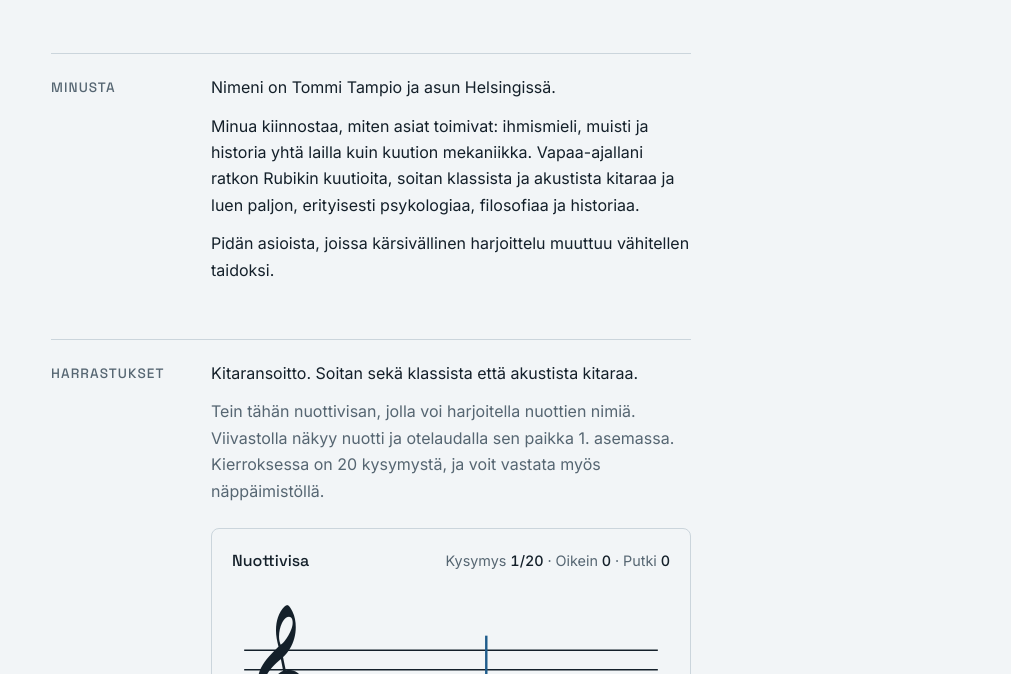
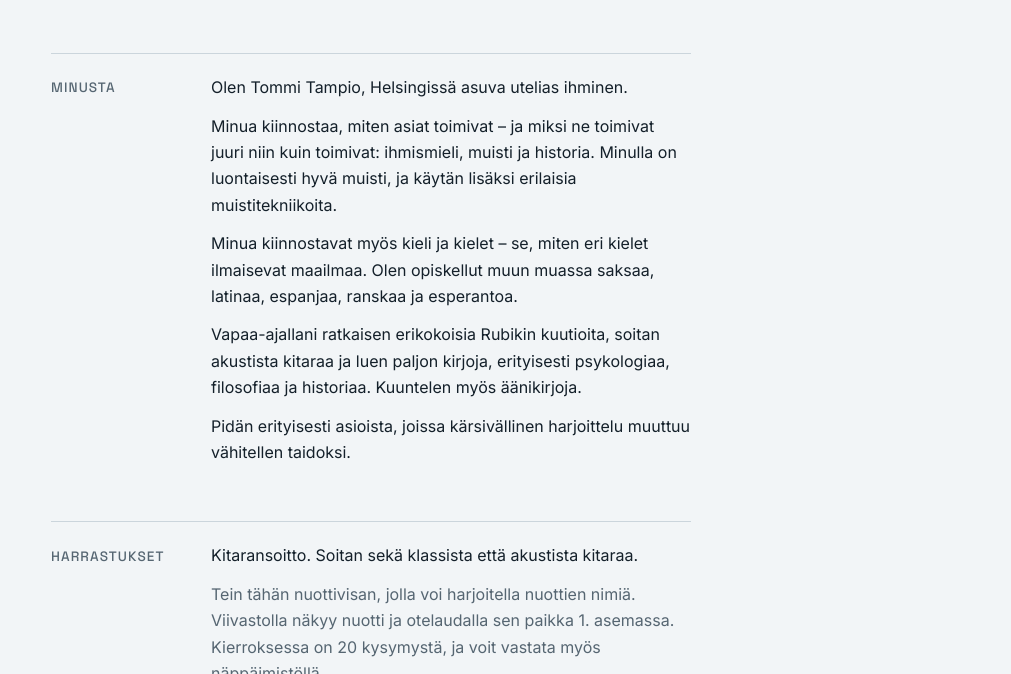
Before and after one commit to tommitampio/tommitampio.github.io, a plain HTML site: page index.html in a window 1280 px wide. Shown: the part 426-1100 px from the top of the page, without its empty margins (269-1280 px from the left). Drawn offline with Linux system fonts and the light colour scheme; no server answers; a web font is replaced by a local one.

Commit message:
Uusi Minusta-teksti (fi/sv/en)
Co-Authored-By: Claude Opus 5.5 <noreply@anthropic.com>
Claude-Session: https://claude.ai/code/session_01M76kDyetvGtucQ4uqwgGmm

```diff
--- a/index.html
+++ b/index.html
@@ -292,9 +292,11 @@ header .meta { padding-right: 4.75rem; }
   <section id="minusta">
     <h2>Minusta</h2>
     <div>
-      <p>Nimeni on Tommi Tampio ja asun Helsingissä.</p>
-      <p>Minua kiinnostaa, miten asiat toimivat: ihmismieli, muisti ja historia yhtä lailla kuin kuution mekaniikka. Vapaa-ajallani ratkon Rubikin kuutioita, soitan klassista ja akustista kitaraa ja luen paljon, erityisesti psykologiaa, filosofiaa ja historiaa.</p>
-      <p>Pidän asioista, joissa kärsivällinen harjoittelu muuttuu vähitellen taidoksi.</p>
+      <p>Olen Tommi Tampio, Helsingissä asuva utelias ihminen.</p>
+      <p>Minua kiinnostaa, miten asiat toimivat – ja miksi ne toimivat juuri niin kuin toimivat: ihmismieli, muisti ja historia. Minulla on luontaisesti hyvä muisti, ja käytän lisäksi erilaisia muistitekniikoita.</p>
+      <p>Minua kiinnostavat myös kieli ja kielet – se, miten eri kielet ilmaisevat maailmaa. Olen opiskellut muun muassa saksaa, latinaa, espanjaa, ranskaa ja esperantoa.</p>
+      <p>Vapaa-ajallani ratkaisen erikokoisia Rubikin kuutioita, soitan akustista kitaraa ja luen paljon kirjoja, erityisesti psykologiaa, filosofiaa ja historiaa. Kuuntelen myös äänikirjoja.</p>
+      <p>Pidän erityisesti asioista, joissa kärsivällinen harjoittelu muuttuu vähitellen taidoksi.</p>
     </div>
   </section>
 
@@ -1110,9 +1112,11 @@ header .meta { padding-right: 4.75rem; }
     "Helsinki": ["Helsingfors", "Helsinki"],
     "Tervetuloa kotisivulleni. Tämä on alku, ja tänne tulee lisää sitä mukaa kun tekemistä kertyy.": ["Välkommen till min hemsida. Det här är början, och mer kommer allt eftersom jag hittar på nya saker.", "Welcome to my homepage. This is just the beginning, and more will be added as I go."],
     "Minusta": ["Om mig", "About me"],
-    "Nimeni on Tommi Tampio ja asun Helsingissä.": ["Jag heter Tommi Tampio och bor i Helsingfors.", "My name is Tommi Tampio and I live in Helsinki."],
-    "Minua kiinnostaa, miten asiat toimivat: ihmismieli, muisti ja historia yhtä lailla kuin kuution mekaniikka. Vapaa-ajallani ratkon Rubikin kuutioita, soitan klassista ja akustista kitaraa ja luen paljon, erityisesti psykologiaa, filosofiaa ja historiaa.": ["Jag är intresserad av hur saker fungerar: människans sinne, minnet och historien lika mycket som kubens mekanik. På fritiden löser jag Rubiks kuber, spelar klassisk och akustisk gitarr och läser mycket, särskilt psykologi, filosofi och historia.", "I'm interested in how things work: the human mind, memory and history just as much as the mechanics of a cube. In my free time I solve Rubik's cubes, play classical and acoustic guitar and read a lot, especially psychology, philosophy and history."],
-    "Pidän asioista, joissa kärsivällinen harjoittelu muuttuu vähitellen taidoksi.": ["Jag gillar saker där tålmodig övning sakta blir till skicklighet.", "I like things where patient practice gradually turns into skill."],
+    "Olen Tommi Tampio, Helsingissä asuva utelias ihminen.": ["Jag är Tommi Tampio, en nyfiken människa som bor i Helsingfors.", "I'm Tommi Tampio, a curious person living in Helsinki."],
+    "Minua kiinnostaa, miten asiat toimivat – ja miksi ne toimivat juuri niin kuin toimivat: ihmismieli, muisti ja historia. Minulla on luontaisesti hyvä muisti, ja käytän lisäksi erilaisia muistitekniikoita.": ["Jag är intresserad av hur saker fungerar – och varför de fungerar just som de gör: människans sinne, minnet och historien. Jag har ett naturligt gott minne och använder dessutom olika minnestekniker.", "I'm interested in how things work – and why they work exactly the way they do: the human mind, memory and history. I have a naturally good memory, and I also use various memory techniques."],
+    "Minua kiinnostavat myös kieli ja kielet – se, miten eri kielet ilmaisevat maailmaa. Olen opiskellut muun muassa saksaa, latinaa, espanjaa, ranskaa ja esperantoa.": ["Jag är också intresserad av språk – hur olika språk uttrycker världen. Jag har bland annat studerat tyska, latin, spanska, franska och esperanto.", "I'm also interested in language and languages – how different languages express the world. Among others, I have studied German, Latin, Spanish, French and Esperanto."],
+    "Vapaa-ajallani ratkaisen erikokoisia Rubikin kuutioita, soitan akustista kitaraa ja luen paljon kirjoja, erityisesti psykologiaa, filosofiaa ja historiaa. Kuuntelen myös äänikirjoja.": ["På fritiden löser jag Rubiks kuber i olika storlekar, spelar akustisk gitarr och läser mycket, särskilt psykologi, filosofi och historia. Jag lyssnar också på ljudböcker.", "In my free time I solve Rubik's cubes of different sizes, play acoustic guitar and read a lot, especially psychology, philosophy and history. I also listen to audiobooks."],
+    "Pidän erityisesti asioista, joissa kärsivällinen harjoittelu muuttuu vähitellen taidoksi.": ["Jag gillar särskilt saker där tålmodig övning så småningom blir till skicklighet.", "I especially like things where patient practice gradually turns into skill."],
     "Harrastukset": ["Fritidsintressen", "Hobbies"],
     "Pelit": ["Spel", "Games"],
     "Luettua": ["Lästa böcker", "Books I've read"],
```
